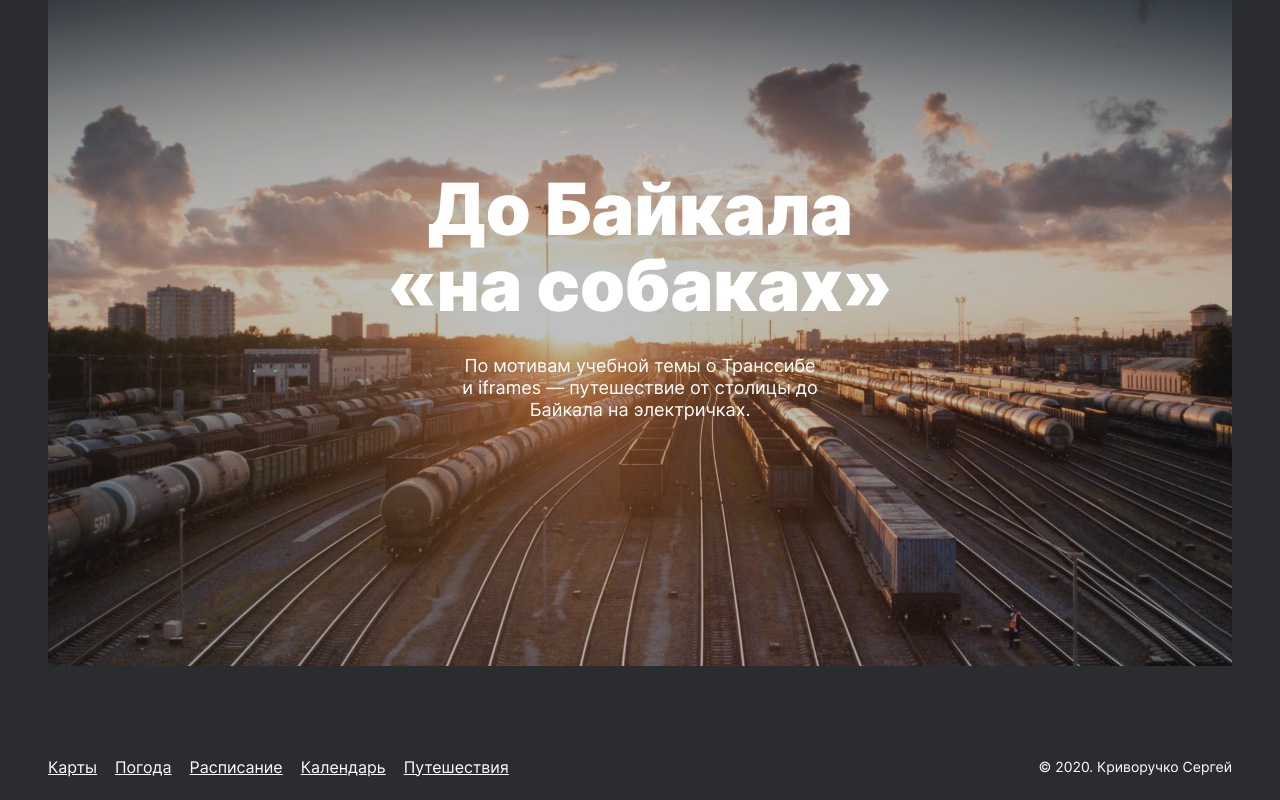
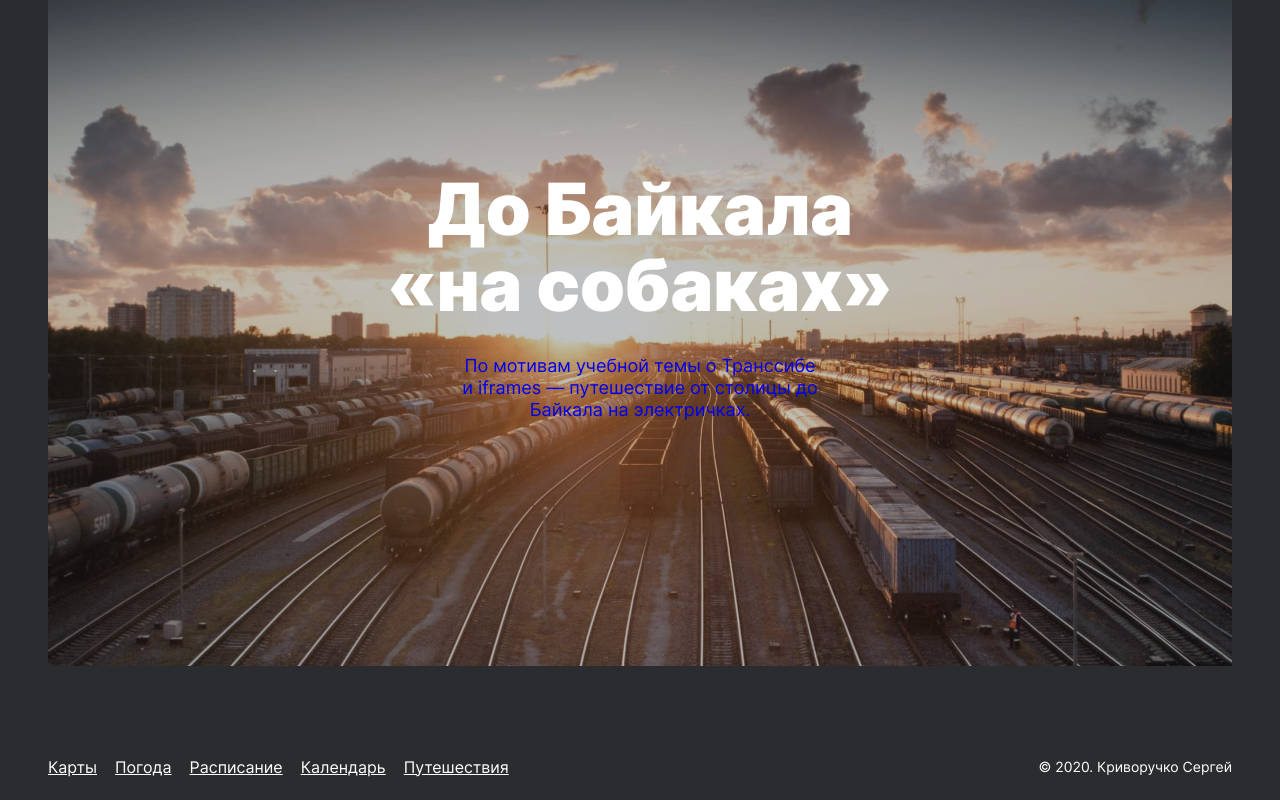
Before and after one commit to SergeyK2004/russian-travel, a plain HTML site: page index.html in a window 1280 px wide. Shown: the part 6085-6885 px from the top of the page. Drawn offline with Linux system fonts and the light colour scheme.

Commit message:
Исправляем ошибки робота

```diff
--- a/bloks/cover/__subtitle/cover__subtitle.css
+++ b/bloks/cover/__subtitle/cover__subtitle.css
@@ -3,13 +3,9 @@
 font-family: Inter;
 font-style: normal;
 font-weight: normal;
-font-size: 18px;
-line-height: 22px;
 font-size: calc(18px - (768px - min(100vw,768px)) * (4 / 448));
 line-height: calc(22px - (768px - min(100vw,768px)) * (6 / 448));
 text-align: center;
-
-color: #FFFFFF;
 max-width: 360px;
 margin-block-end: 0;
 margin-block-start: 32px;
```
